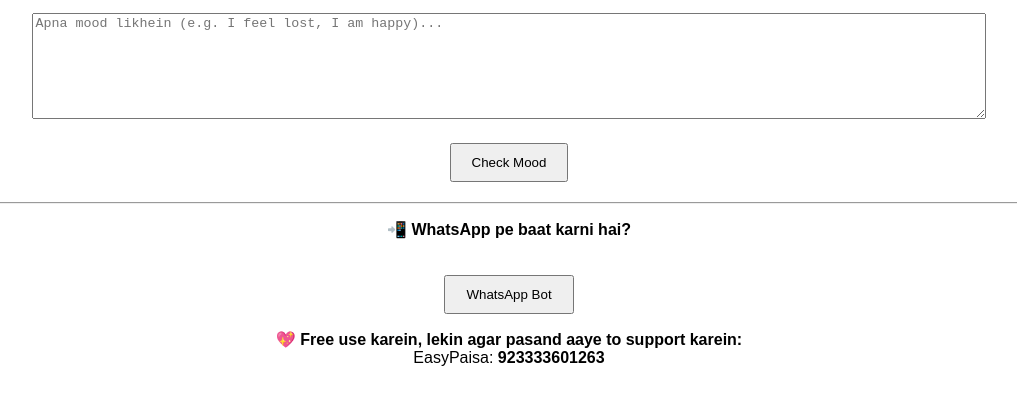
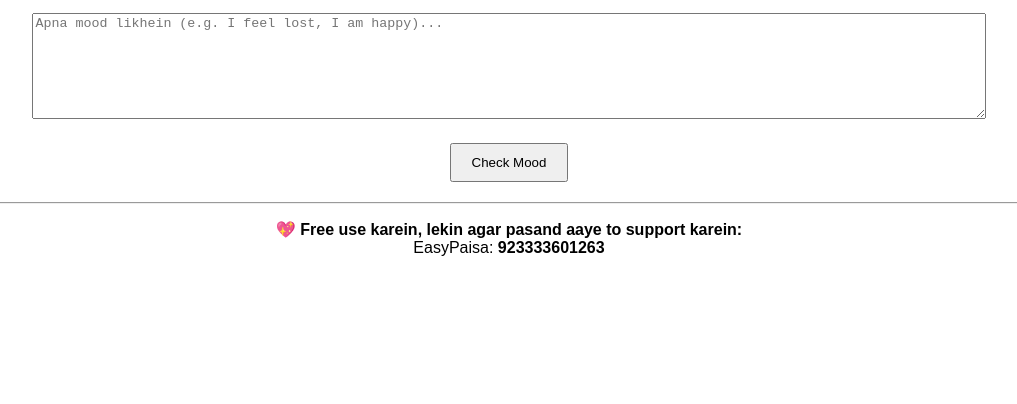
Before and after one commit to AIbyHafizAbdullahKhan/FATHWellnessBot, a plain HTML site: page index.html in a window 1280 px wide. Shown: the part 168-572 px from the top of the page, without its empty margins (131-1148 px from the left). Drawn offline with Linux system fonts and the light colour scheme.

Commit message:
Update index.html

```diff
--- a/index.html
+++ b/index.html
@@ -7,7 +7,7 @@
     body { font-family: sans-serif; text-align: center; padding: 40px; }
     textarea { width: 80%; height: 100px; }
     button { padding: 10px 20px; margin-top: 20px; }
-    #result { margin-top: 20px; font-weight: bold; }
+    #result { margin-top: 20px; font-weight: bold; white-space: pre-line; }
   </style>
 </head>
 <body>
@@ -20,12 +20,8 @@
   <div id="result"></div>
 
   <hr>
-  <p><b>📲 WhatsApp pe baat karni hai?</b></p>
-  <a href="https://wa.me/923333601263?text=Assalamualaikum%20mood%20check%20karna%20hai" target="_blank">
-    <button>WhatsApp Bot</button>
-  </a>
-
-  <p><b>💖 Free use karein, lekin agar pasand aaye to support karein:</b><br>EasyPaisa: <b>923333601263</b></p>
+  <p><b>💖 Free use karein, lekin agar pasand aaye to support karein:</b><br>
+     EasyPaisa: <b>923333601263</b></p>
 
   <script>
     function analyzeMood() {
```
